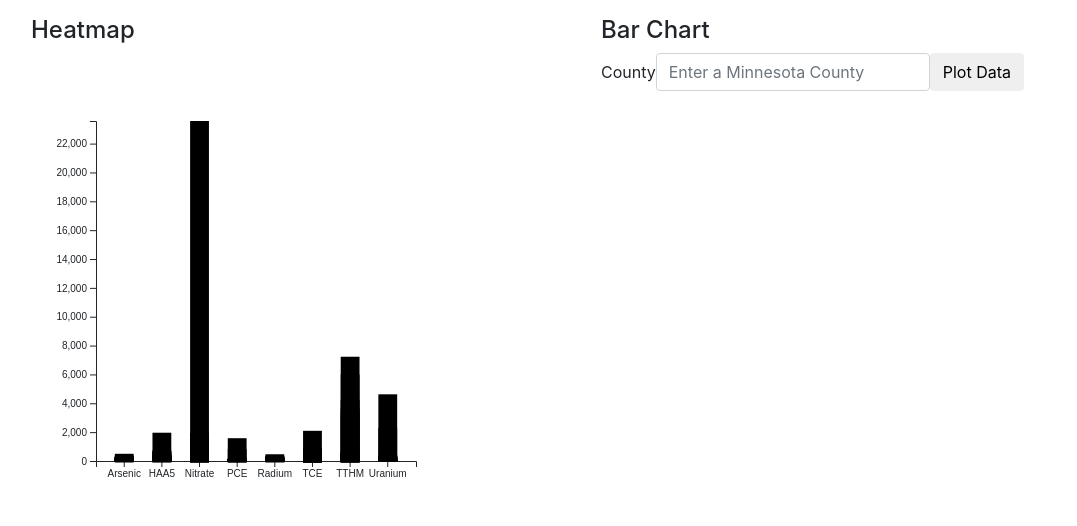
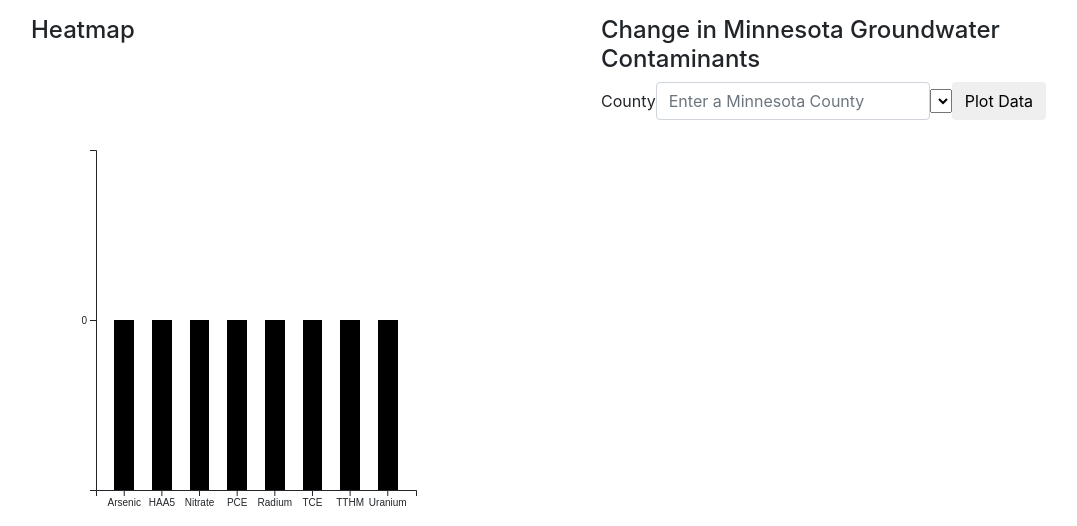
Before and after one commit to abilski2013/SundayTigerWoods, a Flask app: page / in a window 1280 px wide. Shown: the part 522-1048 px from the top of the page, without its empty margins (54-1131 px from the left). Before the commit the page ends 999 px from the top, so only its background shows below. Run offline with Flask 2, Linux system fonts and the light colour scheme; lists and menus that the app fills with data are empty; some libraries are stand-ins or nearby versions.

Commit message:
Updated index and logic

```diff
--- a/static/js/logicBU.js
+++ b/static/js/logicBU.js
@@ -9,9 +9,9 @@ function handleSubmit() {
     // clear the input value
     d3.select("#countyInput").node().value = "";
 
-    // Build the plot with the new stock
     buildPlot(county);
   }
+
 
 // Define SVG area dimensions
 var svgWidth = 500;
@@ -41,14 +41,57 @@ var chartGroup = svg.append("g")
 
 d3.csv("../../static/data/groundwater_contaminants.csv").then(function(data) {
 
-  console.log(data);
+  var counties = [];
+  for (i = 0; i < data.length; i++) {
+      var county = data[i]["countyServed"];
+      if (counties.includes(county) == false) {
+          counties.push(county);
+      };
+  };
+  console.log(counties);
+  //console.log(data);
+
+  var years = [];
+  for (i = 0; i < data.length; i++) {
+      var year = data[i]["year"];
+      if (years.includes(year) == false) {
+          years.push(year);
+      };
+  };
+  console.log(years);
+  var year_options = document.getElementById("yearSelected");
+  for (var i = 0; i< year_options.length; i++) {
+      var options = year_options[i];
+      var element = document.createElement("option");
+      element.textContent = options;
+      element.value = options;
+      year_options.appendChild(element);
+  }
+
+  var dropdownMenu = d3.select("#yearSelected");
+
+  var selected_year = dropdownMenu.property("value");
+
+  var county_input = d3.select("#countyInput").property("value");
+  var selected_year = d3.select("#yearSelected").property("value");
+  var percent_change = [];
+  for (i = 0; i < data.length; i++) {
+    if (county_input === data[i]["countyServed"]) {
+      if (selected_year === data[i]["year"]) {
+        percent_change.push(data[i]["Percentage_Change"]);
+      };
+    };
+  };
+
+
+
 
   // Cast the percent value to a number for each piece of data
   data.forEach(function(d) {
     d.Percentage_Change = +d.Percentage_Change;
   });
 
-  // Configure a band scale for the horizontal axis with a padding of 0.1 (10%)
+  // Configure a band scale for the horizontal axis with a padding of 0.5 (50%)
   var xBandScale = d3.scaleBand()
     .domain(data.map(d => d.analyteCode))
     .range([0, chartWidth])
@@ -56,7 +99,7 @@ d3.csv("../../static/data/groundwater_contaminants.csv").then(function(data) {
 
   // Create a linear scale for the vertical axis.
   var yLinearScale = d3.scaleLinear()
-    .domain([0, d3.max(data, d => d.Percentage_Change)])
+    .domain([0, d3.max(data, d => percent_change)])
     .range([chartHeight, 0]);
 
   // Create two new functions passing our scales in as arguments
@@ -73,7 +116,6 @@ d3.csv("../../static/data/groundwater_contaminants.csv").then(function(data) {
     .attr("transform", `translate(0, ${chartHeight})`)
     .call(bottomAxis);
 
-  // Create one SVG rectangle per piece of tvData
   // Use the linear and band scales to position each rectangle within the chart
   chartGroup.selectAll(".bar")
     .data(data)
@@ -81,9 +123,9 @@ d3.csv("../../static/data/groundwater_contaminants.csv").then(function(data) {
     .append("rect")
     .attr("class", "bar")
     .attr("x", d => xBandScale(d.analyteCode))
-    .attr("y", d => yLinearScale(Math.max(0, d.Percentage_Change)))
+    .attr("y", d => yLinearScale(Math.max(0, percent_change)))
     .attr("width", xBandScale.bandwidth())
-    .attr("height", d => Math.abs(chartHeight - yLinearScale(d.Percentage_Change)));
+    .attr("height", d => Math.abs(chartHeight - yLinearScale(percent_change)));
 
 }).catch(function(error) {
   console.log(error);
--- a/templates/index.html
+++ b/templates/index.html
@@ -65,13 +65,16 @@
     <h4>Heatmap</h4>
   </div>
     <div class = "col-md-6">
-      <h4>Bar Chart</h4>
+      <h4>Change in Minnesota Groundwater Contaminants</h4>
       <form class="form-inline">
         <div class="form-group">
-          <label for="stockInput">County</label>
+          <label for="countyInput">County</label>
           <input type="text" class="form-control" id="countyInput" placeholder="Enter a Minnesota County">
           <div id="plot"></div>
+          <select id="yearSelected">
+          </select>
           <button id="submit" type="submit" class="btn btn-default">Plot Data</button>
+
         </div>
         <script src="https://d3js.org/d3.v5.min.js"></script>
         <script src="../../static/js/logicBU.js"></script>
```
